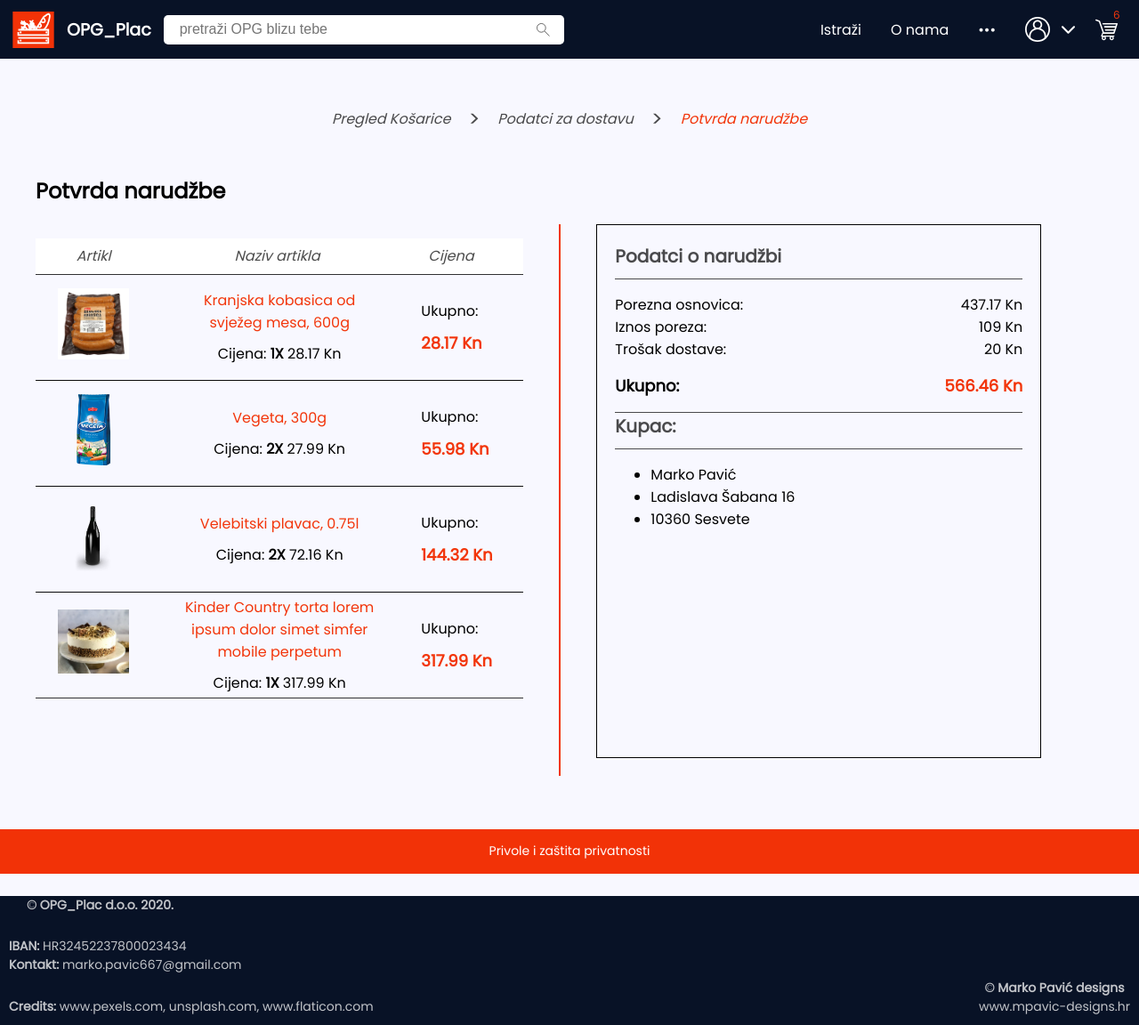
After one commit to MarkoPavich/OPG_Plac, a Django app: page /checkout in a window 1280 px wide. The commit adds this page. Shown: the whole page at 89% size. Run offline with Django 3.2, Linux system fonts and the light colour scheme; a user stored in the database is signed in; data comes from the database, SQL or seed files in the repository; both versions use the stored data as it was after the commit; some libraries are stand-ins or nearby versions.

Commit message:
Progress on checkout_view and functionality, made cart_view subnav a separate component reused on other ordering_process views

```diff
--- /dev/null
+++ b/OPG_Plac/static/subpages/cart/checkout.css
@@ -0,0 +1,173 @@
+.checkout-top-container{
+	max-width: 1200px;
+	margin: auto;
+
+}
+
+.checkout-flex-container{
+	display: flex;
+}
+
+
+.shopping_cart-product_item-container{
+	height: 120px;
+	width: 100%;
+
+	margin-bottom: -1px;
+
+	padding-left: 15px;
+	padding-right: 15px;
+
+	border-top: solid 1px rgba(0,0,0,0.8);
+	border-bottom: solid 1px rgba(0,0,0,0.8);
+
+	display: flex;
+	justify-content: space-between;
+	align-items: center;
+}
+
+.cart-item-img-box{
+	height: 80px;
+	width: 100px;
+	min-width: 100px;
+
+	display: flex;
+	justify-content: center;
+	align-items: center;
+}
+
+.cart-item-img-box img{
+	max-height: 80px;
+	max-width: 80px;
+}
+
+.cart-item-info-box{
+	width: 230px;
+
+	text-align: center;
+}
+
+.cart-item-info-box span{
+	display: block;
+}
+
+.product-name-span{
+	color: #f2360b;
+	margin-bottom: 10px;
+}
+
+.cart-item-price_info-box{
+	width: 100px;
+	display: flex;
+	flex-direction: column;
+	justify-content: center;
+}
+
+.cart-item-price_info-box span{
+	display: block;
+}
+
+.cart-product-total-cost-span{
+	font-weight: bold;
+	font-size: 18px;
+	color: #f2360b;
+
+	margin-top: 10px;
+}
+
+.item-fields-description-header ul{
+	height: 40px;
+
+	margin-bottom: 0;
+
+	text-align: center;
+	list-style: none;
+	padding: 0;
+
+	display: flex;
+	align-items: center;
+
+	background-color: #fff;
+
+	color: rgba(0,0,0,0.7);
+
+	font-style: italic;
+}
+
+.item-fields-description-header ul li:nth-child(1){
+	width: 24%;
+}
+.item-fields-description-header ul li:nth-child(2){
+	width: 42%;
+
+	margin-left: 5%;
+}
+.item-fields-description-header ul li:nth-child(3){
+	width: 30%;
+}
+
+.items-overview-container{
+	width: 50%;
+
+	padding-right: 40px;
+	padding-bottom: 20px;
+
+	border-right: solid 2px #f2360b;
+}
+
+.order-summary-container{
+	width: 50%;
+
+
+}
+
+.order-summary-container{
+	margin-left: 20px;
+}
+
+.summary-box{
+	margin: 20px;
+	margin-top: 0px;
+
+	padding: 20px;
+
+	height: 600px;
+	width: 500px;
+	border: solid 1px black;
+}
+
+.summary-box header{
+	font-size: 20px;
+	font-weight: bold;
+
+	color: rgba(0,0,0,0.7);
+
+	border-bottom: solid 1px rgba(0,0,0,0.7);
+
+	padding-bottom: 10px;
+
+}
+
+.financial-summary-box{
+	border-bottom: solid 1px rgba(0,0,0,0.7);
+}
+
+.financial-summary-box ul{
+	padding-left: 0px;
+}
+
+.financial-summary-box ul li{
+	display: flex;
+	justify-content: space-between;
+}
+
+.financial-total-li{
+	margin-top: 15px;
+
+	font-weight: bold;
+	font-size: 18px;
+}
+
+.financial-total-li span:nth-child(2){
+	color: #f2360b;
+}
--- /dev/null
+++ b/OPG_Plac/static/subpages/cart/subnav.css
@@ -0,0 +1,46 @@
+.shopping-cart-order_process-nav{
+	width: 100%;
+
+	display: flex;
+	justify-content: center;
+
+	margin-top: 90px;
+}
+
+.shopping-cart-subnav{
+	display: flex;
+	justify-content: center;
+	align-items: center;
+
+	list-style: none;
+
+	padding: 0;
+
+	text-align: center;
+}
+
+.shopping-cart-subnav li{
+	padding: 10px;
+}
+
+.shopping-cart-subnav li a{
+	text-decoration: none;
+
+	color: black;
+	opacity: 0.7;
+
+	font-style: italic;
+
+	font-size: 16px;
+}
+
+.cart-subnav-divider span{
+	opacity: 0.7;
+
+	font-size: 24px;
+}
+
+.cart-subnav-active a{
+	opacity: 1 !important;
+	color: #f2360b !important;
+}
--- /dev/null
+++ b/OPG_Plac/templates/components/cart/checkout.html
@@ -0,0 +1,88 @@
+{% extends 'components/site_frame.html' %}
+{% load static %}
+
+{% block head %}
+<title>Podatci o dostavi | OPG_Plac</title>
+    <script src="{% static 'navbar.js' %}"></script>
+
+    <link rel="stylesheet" href="{% static 'subpages/cart/checkout.css' %}">
+    <link rel="stylesheet" href="{% static 'subpages/cart/subnav.css' %}">
+
+{% endblock %}
+
+{% block body %}
+    {% include '../navbar.html' %}
+    {% include './subnav.html' with step="checkout" %}
+
+    <div class="checkout-top-container">
+
+        <h2>Potvrda narudžbe</h2>
+        <div class="checkout-flex-container">
+            <div class="items-overview-container">
+                <header class="item-fields-description-header">
+                    <ul>
+                        <li>Artikl</li>
+                        <li>Naziv artikla</li>
+                        <li>Cijena</li>
+                    </ul>
+                </header>
+                {% for item in cart %}
+                    <div class="shopping_cart-product_item-container">   <!-- Item unit start-->
+                        <div class="cart-item-img-box">
+                            <a href="/proizvodi/viewitem/{{ item.seo_url }}">
+                                <img src="{{ item.img.url }}" alt="product_in_cart-image">
+                            </a>
+                        </div>
+
+                        <div class="cart-item-info-box">
+                            <span class="product-name-span">{{ item.name }}</span>
+                            <span>Cijena: <strong>{{ item.quantity }}X </strong> {{ item.price }} Kn</span>
+
+                        </div>
+
+                        <div class="cart-item-price_info-box">
+                            <span>Ukupno:</span>
+                            <span class="cart-product-total-cost-span"> {{ item.sum }} Kn</span>
+                        </div>
+                    </div>   <!-- Item unit End-->
+                {% endfor %}
+
+            </div>
+
+            <div class="order-summary-container">
+                <div class="summary-box">
+                    <header>
+                        <span>Podatci o narudžbi</span>
+                    </header>
+
+                    <div class="financial-summary-box">
+                        <ul>
+                            <li><span>Porezna osnovica: </span><span>{{ base_sum }} Kn</span></li>
+                            <li><span>Iznos poreza: </span><span>{{ vat }} Kn</span></li>
+                            <li><span>Trošak dostave: </span><span>{{ shipping_cost }} Kn</span></li>
+                            <li class="financial-total-li"><span>Ukupno: </span><span class="financial-total-span">{{ total }} Kn</span></li>
+                        </ul>
+                    </div>
+
+                    <div class="delivery-summay">
+                        <div>
+                            <header>Kupac:</header>
+                            <ul>
+                                <li>Marko Pavić</li>
+                                <li>Ladislava Šabana 16</li>
+                                <li>10360 Sesvete</li>
+                            </ul>
+                        </div>
+                    </div>
+
+                </div>
+            </div>
+
+        </div>
+    </div>
+
+    {% include '../footer.html' %}
+    <script>
+        load_navbar_listeners('noscroll');
+    </script>
+{% endblock %}
--- /dev/null
+++ b/OPG_Plac/templates/components/cart/subnav.html
@@ -0,0 +1,10 @@
+
+<nav class="shopping-cart-order_process-nav">
+    <ul class="shopping-cart-subnav">
+        <li {% if step == "cart" %}class="cart-subnav-active"{% endif %}><a href="/košarica">Pregled Košarice</a></li>
+        <li class="cart-subnav-divider"><span>></span></li>
+        <li {% if step == "delivery" %}class="cart-subnav-active"{% endif %}><a href="/dostava">Podatci za dostavu</a></li>
+        <li class="cart-subnav-divider"><span>></span></li>
+        <li {% if step == "checkout" %}class="cart-subnav-active"{% endif %}><a>Potvrda narudžbe</a></li>
+    </ul>
+</nav>
--- a/OPG_Plac/views.py
+++ b/OPG_Plac/views.py
@@ -289,3 +289,23 @@
 @login_required(login_url="/prijava")
 def view_delivery(request):
     return render(request, "components/cart/delivery.html")
+
+
+@login_required(login_url="/prijava")
+def view_checkout(request):
+    user = models.User.objects.get(email=request.user)
+    cart = serialize_cart(user.cart.all())
+
+    total = float(sum([item["sum"] for item in cart]))
+    base_sum = round(total/1.25, 2)
+    vat = round(total - base_sum)
+    shipping_cost = 20
+    total_sum = total + shipping_cost
+
+    return render(request, "components/cart/checkout.html", {
+        "cart": cart,
+        "total": total_sum,
+        "base_sum": base_sum,
+        "vat": vat,
+        "shipping_cost": shipping_cost
+    })
--- a/capstone/urls.py
+++ b/capstone/urls.py
@@ -39,6 +39,7 @@
     path('odjava', view_logout),
     path("košarica", view_cart),
     path("dostava", view_delivery, name="dostava"),
+    path("checkout", view_checkout, name="checkout"),
 
     # API pipeline
 
```
Also changed, not shown: OPG_Plac/static/subpages/cart/cart.css (+0 -45 lines), OPG_Plac/static/subpages/cart/delivery.css (+0 -51 lines), OPG_Plac/static/subpages/cart/delivery.js (+8 -9 lines), OPG_Plac/static/subpages/cart/subnav.html (added, +10 -0 lines), OPG_Plac/templates/components/cart/cart.html (+3 -10 lines), OPG_Plac/templates/components/cart/delivery.html (+3 -10 lines), OPG_Plac/media/images/products/Nutricionizam_Cimet-760x525.jpg (added), OPG_Plac/media/images/products/f5d6c7c7-e389-455f-a5d4-af7103d226dc.589b600c5c39363eb17b7c9832d5e78d.jpeg (added), OPG_Plac/media/images/products/tikvice-825x510.jpg (added), db.sqlite3.
